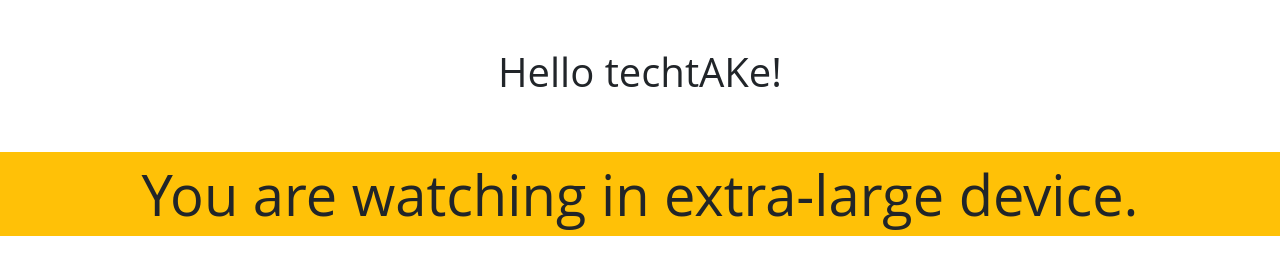
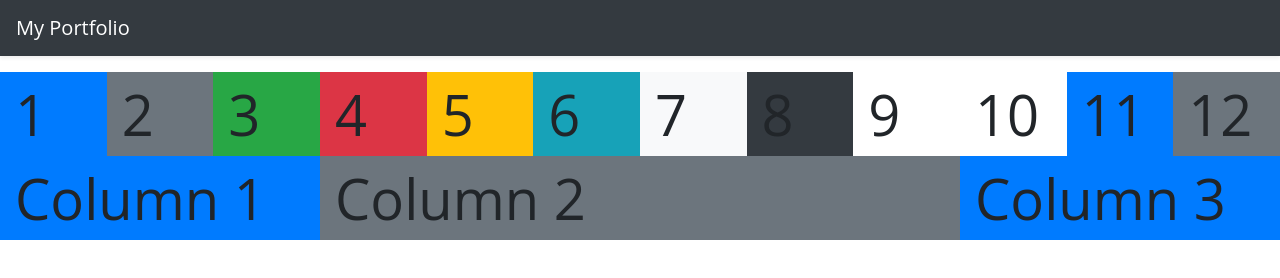
Before and after one commit to praveenscience/techtAKe-Portfolio, a plain HTML site: page index.html in a window 1280 px wide. Drawn offline with nearby package versions, Linux system fonts and the light colour scheme.

Commit message:
Bootstrap Grid.

```diff
--- a/index.html
+++ b/index.html
@@ -11,13 +11,31 @@
     <script src="https://stackpath.bootstrapcdn.com/bootstrap/4.5.2/js/bootstrap.min.js"></script>
   </head>
   <body>
-    <h1 class="text-center p-5">Hello techtAKe!</h1>
-    <div class="text-center">
-      <p class="bg-primary d-sm-none">You are watching in extra-small device.</p>
-      <p class="bg-secondary d-none d-sm-block d-md-none">You are watching in small device.</p>
-      <p class="bg-success d-none d-md-block d-lg-none">You are watching in medium device.</p>
-      <p class="bg-danger d-none d-lg-block d-xl-none">You are watching in large device.</p>
-      <p class="bg-warning d-none d-xl-block">You are watching in extra-large device.</p>
-    </div>
+    <nav class="navbar navbar-dark bg-dark mb-3 shadow-sm">
+      <span class="navbar-brand mb-0 h1">My Portfolio</span>
+    </nav>
+    <section>
+      <div class="container-fluid">
+        <div class="row">
+          <div class="col-1 bg-primary">1</div>
+          <div class="col-1 bg-secondary">2</div>
+          <div class="col-1 bg-success">3</div>
+          <div class="col-1 bg-danger">4</div>
+          <div class="col-1 bg-warning">5</div>
+          <div class="col-1 bg-info">6</div>
+          <div class="col-1 bg-light">7</div>
+          <div class="col-1 bg-dark">8</div>
+          <div class="col-1 bg-white">9</div>
+          <div class="col-1 bg-transparent">10</div>
+          <div class="col-1 bg-primary">11</div>
+          <div class="col-1 bg-secondary">12</div>
+        </div>
+        <div class="row">
+          <div class="col-3 bg-primary">Column 1</div>
+          <div class="col-6 bg-secondary">Column 2</div>
+          <div class="col-3 bg-primary">Column 3</div>
+        </div>
+      </div>
+    </section>
   </body>
 </html>
```
